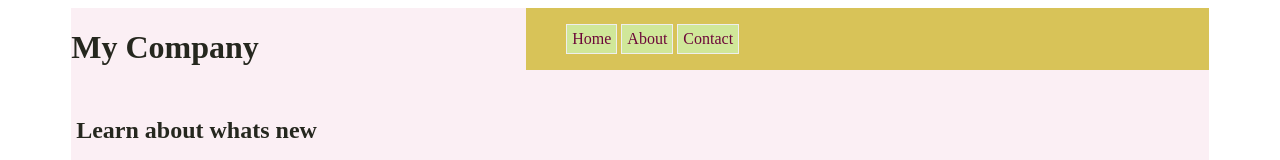
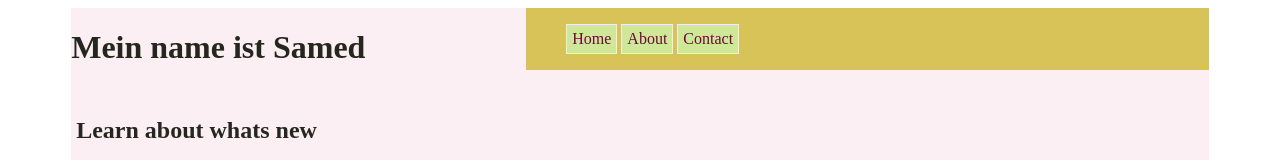
Before and after one commit to BeerAndCookies/homepage, a plain HTML site: page index.html in a window 1280 px wide. Shown: the top 160 px of the page. Drawn offline with Linux system fonts and the light colour scheme.

Commit message:
Zweite Version

```diff
--- a/index.html
+++ b/index.html
@@ -12,7 +12,7 @@
 	<body>
 		<div class="wrapper">
 			<div id="header">
-				<h1 class="logo">My Company</h1>
+				<h1 class="logo">Mein name ist Samed</h1>
 			</div>
 			<nav>
 				<ul>
```
